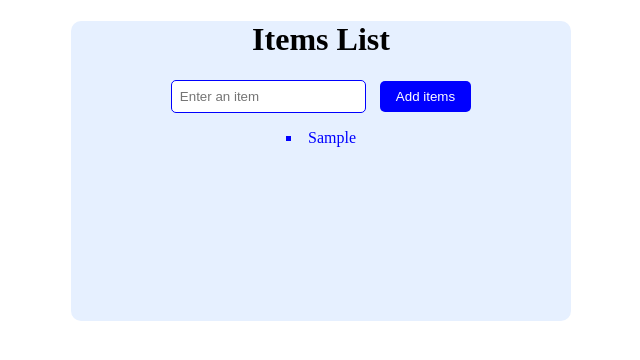
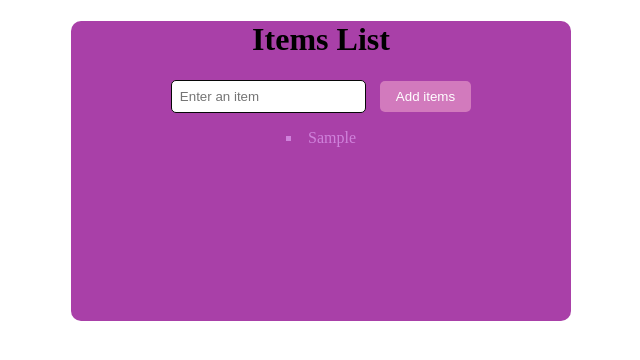
Before and after one commit to bergado-shamma/DOM-Manipulation-Exercise, a plain HTML site: page Bergado_Shamma/index.html in a window 1280 px wide. Both pictures are taken after typing "Sample" into the empty fields and a click on the button "Add items". Shown: the whole page, without its empty margins (319-959 px from the left). Drawn offline with Linux system fonts and the light colour scheme.

Commit message:
add chanes

```diff
--- a/Bergado_Shamma/style.css
+++ b/Bergado_Shamma/style.css
@@ -7,7 +7,7 @@ h1 {
 }
 
 .box {
-  background-color: #e6f0ff;
+  background-color: #a940a8;
   width: 500px;
   height: 300px;
   margin: 20px auto;
@@ -16,14 +16,14 @@ h1 {
 
 #new_items {
   background-color: white;
-  border: 1px solid blue;
+  border: 1px solid rgb(7, 7, 7);
   padding: 8px;
   margin-right: 10px;
   border-radius: 5px;
 }
 
 #add_items {
-  background-color: blue;
+  background-color: rgb(210, 122, 189);
   color: white;
   border: none;
   padding: 8px 16px;
@@ -32,7 +32,7 @@ h1 {
 }
 
 #add_items:hover {
-  background-color: #0066cc;
+  background-color: #f4afda;
 }
 
 #display_items {
@@ -43,5 +43,5 @@ h1 {
 
 #display_items li {
   margin-bottom: 5px;
-  color: blue;
+  color: rgb(207, 130, 219);
 }
```
Also changed, not shown: Morcoso_Daisy/index.html (added, +16 -0 lines), 2 other files.
